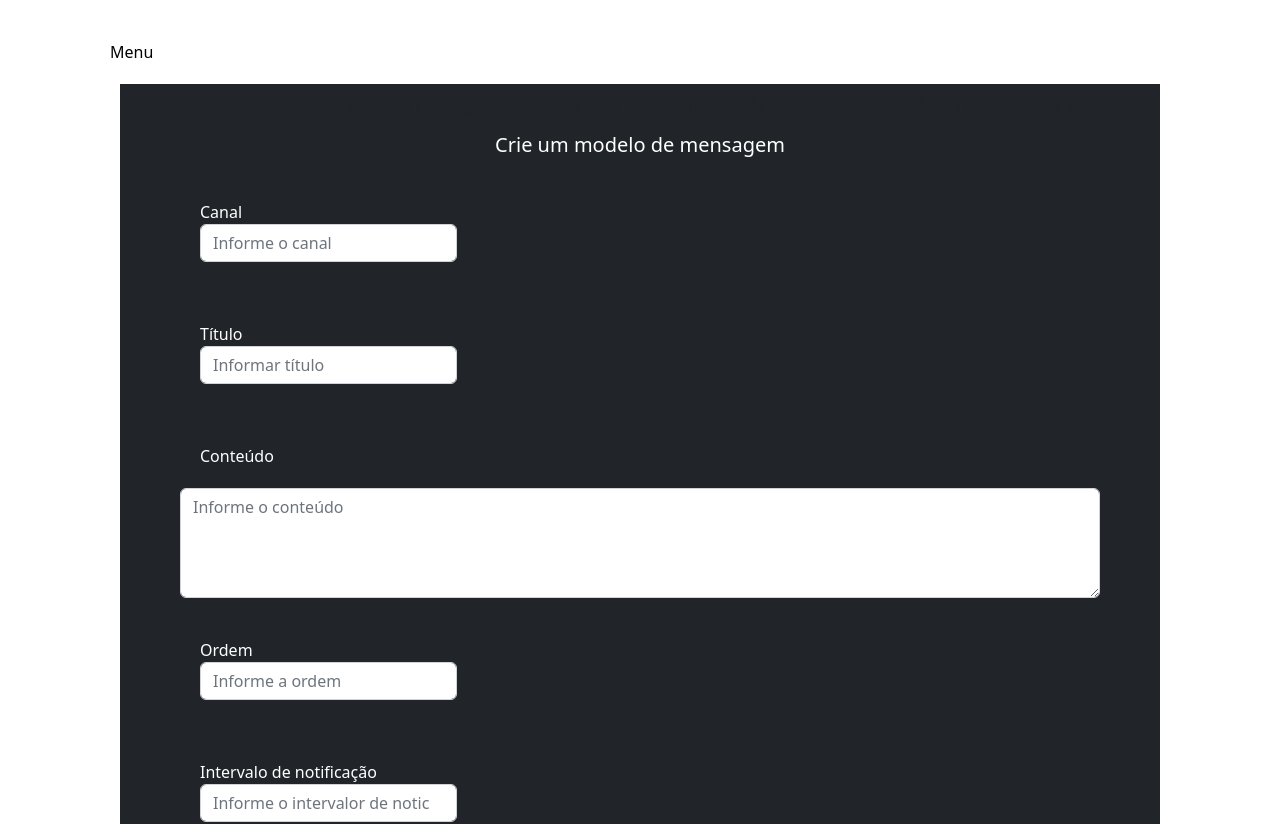
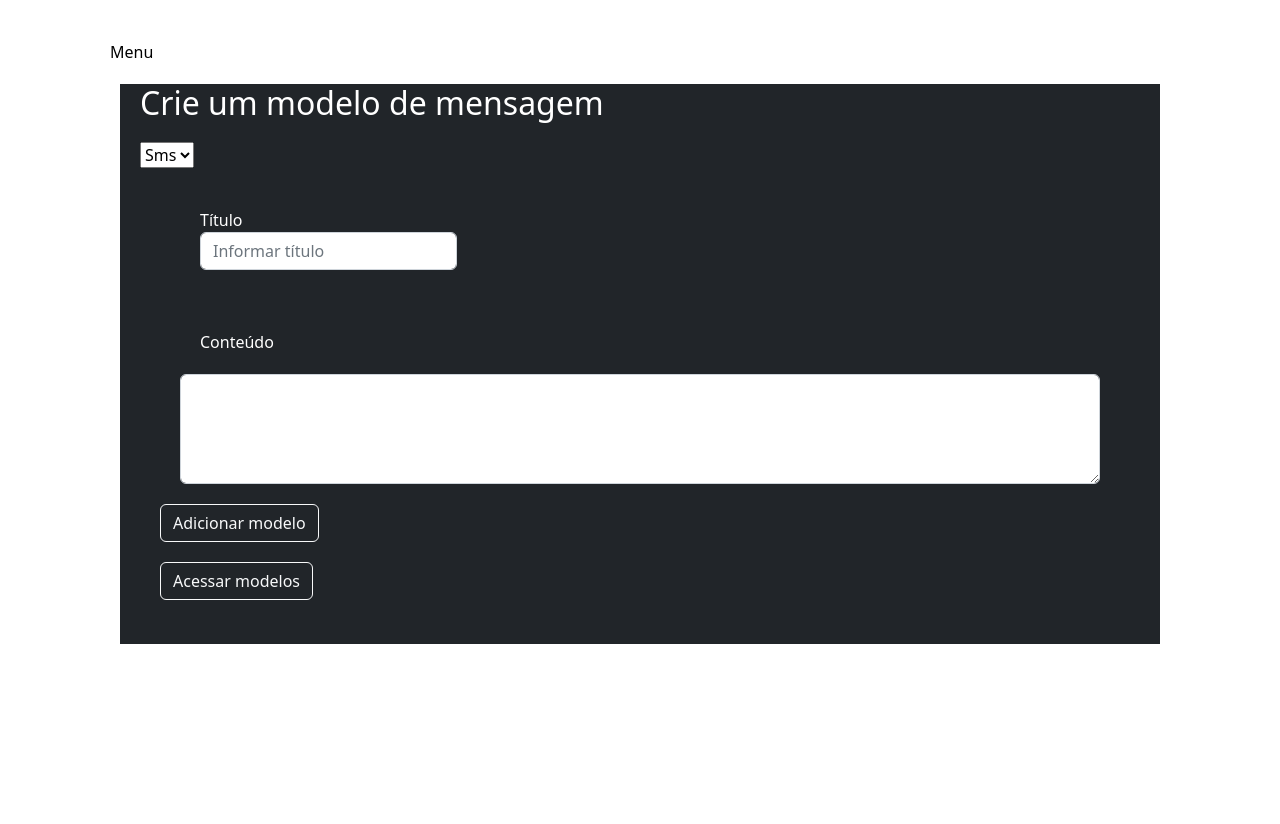
Before and after one commit to Tracker-Message/front-end, a Vue app in the folder tracker/: page /Modelo in a window 1280 px wide. Shown: the top 824 px of the page. After the commit the page ends 800 px from the top, so only its background shows below. Built offline with nearby package versions, Linux system fonts and the light colour scheme; the HTML template or start-up script is replaced by a standard one.

Commit message:
continuaçaõ dos methods

```diff
--- a/tracker/db/db.json
+++ b/tracker/db/db.json
@@ -1,49 +1,23 @@
 {
-  "userAuth": [
+  "autenticar": [],
+  "modelos": [
     {
-      "email": "email@email.com",
-      "senha": "12345",
+      "canal": "",
+      "name": "iptu",
+      "content": "",
       "id": 1
     }
   ],
-  "modelos": [
+  "canais": [
     {
-      "canal": "sms",
-      "titulo": "pagamento",
-      "conteudo": "",
-      "ordem": "3",
-      "intervalor": "1",
-      "id": 1
-    }
-  ],
-  "canalMsg": [
-    {
-      "canalMsg": "email",
+      "name": "sms",
       "id": 1
     },
     {
-      "canalMsg": "whatsapp",
+      "name": "email",
       "id": 2
-    },
-    {
-      "canalMsg": "ligaçaõ",
-      "id": 3
-    },
-    {
-      "canalMsg": "chamada de video",
-      "id": 4
-    },
-    {
-      "canalMsg": "torpedo",
-      "id": 5
-    },
-    {
-      "canalMsg": "msg",
-      "id": 6
-    },
-    {
-      "canalMsg": "torpedo",
-      "id": 7
     }
-  ]
+  ],
+  "mala-direta": [],
+  "status": []
 }
--- a/tracker/src/components/textarea/Textarea.vue
+++ b/tracker/src/components/textarea/Textarea.vue
@@ -6,11 +6,10 @@
    <textarea
    class="form-control"
    aria-label="textarea"
-   rows="4"
-   :placeholder="placeholder"
-   :value="modelConteudo"
-   @input="modelConteudo= $event.target.value"
-   ></textarea>
+   :type="type"
+   rows="4">
+   {{content}}
+   </textarea>
 
 
 </div>
@@ -21,11 +20,10 @@
 export default{
     name: 'Textarea',
     props:{
-   label: String,
-   placeholder: String,
-   type:String,
-   modelConteudo:String
+    label: String,
+    content:{
+      type:String,
     },
-  // emits:['update:modelConteudo']
+    }
 }
 </script>
--- a/tracker/src/navbar/navbar.vue
+++ b/tracker/src/navbar/navbar.vue
@@ -7,7 +7,7 @@ import { RouterLink, RouterView} from 'vue-router';
 <div>
      <nav class="navbar navbar-dark bg-dark">
   <RouterLink to="./Canal">Canal</RouterLink>
-
+  <RouterLink to="./MyCanais">Meus canais</RouterLink>
   <RouterLink to="./MalaDireta">Mala Direta</RouterLink>
 
   <RouterLink to="./Modelo">Modelos</RouterLink>
--- a/tracker/src/views/Canal.vue
+++ b/tracker/src/views/Canal.vue
@@ -18,12 +18,11 @@ label="Informe o canal"
 </div>
 
 <br/>
+<h2>Canais de mensagens cadastrados</h2>
 <MyCanais/>
 </div>
 
-
 </form>
-
 
 </template>
 
@@ -47,28 +46,28 @@ export default{
         }
     },
     methods:{
+        //provavel isso é o jeto de pegar dados
         async getCanais(){
-            const req=await fetch("http://homologacao.api.tracker.online.maceio.al.gov.br/v1/canais");
+            //const req=await fetch("http://homologacao.api.tracker.online.maceio.al.gov.br/v1/canais");
+            const req=await fetch("http://localhost:3000/canais")
             const data=await req.json();
 
             this.name=data.name;
-           //this.canalMsg=data;
-           //console.log("teste",this.canalMsg)
+
+           //console.log("teste",this.name)
         },
         //enviar
         async CanalMsgForm(){
             const data={
                  name:this.name
-
             }
-            console.log("clicou")
-
-                 console.log("teste 1", data)
-
+            //console.log("clicou")
+           // console.log("teste 1", data)
             const CanalMsgJson=JSON.stringify(data);
-            const req=await fetch("ttp://homologacao.api.tracker.online.maceio.al.gov.br/v1/canais",{
+           //const req=await fetch("http://homologacao.api.tracker.online.maceio.al.gov.br/v1/canais",{
+            const req=await fetch("http://localhost:3000/canais",{
                 method:"POST",
-
+                headers:{"Content-Type":"application/json"},
                 body:CanalMsgJson
             });
 
@@ -76,16 +75,10 @@ export default{
               //console.log("teste 2", res)
                //limpando
                this.name="";
-        },
-
-
-
+        }
     },
-
     mounted(){
-
        this.getCanais();
-
     }
 }
 
@@ -93,7 +86,7 @@ export default{
 </script>
 <style>
 
-.canal h1, p{
+.canal h1,h2, p{
     color: white;
 
 
--- a/tracker/src/views/Modelo.vue
+++ b/tracker/src/views/Modelo.vue
@@ -2,46 +2,33 @@
 <template>
 <div class="modelo">
 <div class="bg-dark">
-<h2>Crie modelos de mensagens é a página de modelo de mensagens</h2>
-<p>Crie um modelo de mensagem</p>
+
+<h2>Crie um modelo de mensagem</h2>
 
 <form action="" v-on:submit.prevent="ModeloForm">
-<Input
-type="text"
-v-model="canal"
-placeholder="Informe o canal"
-label="Canal"
-/>
+<select>
+    <option>Sms</option>
+</select>
 
 <Input
 type="text"
-v-model="titulo"
+v-model="name"
 placeholder="Informar título"
 label="Título"
 />
 
 <Textarea
-type="text"
-v-model="conteudo"
-placeholder="Informe o conteúdo"
+placeholder="Informe o conteúdo da mensagem"
+v-model="content"
 label="Conteúdo"
-/>
-
-<Input
-type="text"
-v-model="ordem"
-placeholder="Informe a ordem"
-label="Ordem"
-/>
-<Input
-type="number"
-v-model="intervalo"
-placeholder="Informe o intervalor de noticação"
-label="Intervalo de notificação"
 />
 
 <Button
  criarModelo="Adicionar modelo"
+ />
+
+ <Button
+ criarModelo="Acessar modelos"
  />
 </form>
 <br/>
@@ -67,10 +54,8 @@ export default{
     data(){
         return{
             canal:'',
-            titulo:'',
-            conteudo:'',
-            ordem:'',
-            intervalo:''
+            name:'',
+            content:'',
         }
     },
     methods:{
@@ -78,18 +63,14 @@ export default{
         const req=await fetch("http://localhost:3000/modelos")
         const data=await req.json();
         this.canal=data.canal;
-        this.titulo=data.titulo;
-        this.conteudo=data.conteudo;
-        this.ordem=data.ordem;
-        this.intervalo=data.intervalo;
+        this.name=data.name;
+        this.content=data.content;
         },
         async ModeloForm(){
             const data={
                 canal:this.canal,
-                titulo:this.titulo,
-                conteudo:this.conteudo,
-                ordem:this.ordem,
-                intervalor:this.intervalo
+                name:this.name,
+                content:this.content,
             }
             //console.log("teste modelo: 2", data)
             const ModeloJson=JSON.stringify(data);
@@ -102,10 +83,8 @@ export default{
             const res = await req.json()
             //limpando dados do form
             this.canal="";
-            this.titulo="";
-            this.conteudo="";
-            this.ordem="";
-            this.intervalo="";
+            this.name="";
+            this.content="";
          //console.log("teste 3", res)
         }
 
--- a/tracker/src/views/MyCanais.vue
+++ b/tracker/src/views/MyCanais.vue
@@ -1,12 +1,10 @@
 <template>
 
-<div>
+<div class="mycanais">
 
     <!--Precisa ser envolvido em uma div-->
 <div v-for="canal in canais">
-
 <Table :name="canal.name"/>
-
 </div>
 
 </div>
@@ -22,39 +20,31 @@ components:{
 },
 data(){
     return{
-        name:""
+        //nome da coluna
+        canais:null
+        //name:""
     }
 }, methods:{
     async getMyCanais(){
-        const req=await fetch("http://homologacao.api.tracker.online.maceio.al.gov.br/v1/canais",{
-            method:"GET",
-
-        });
-
+        //const req=await fetch("http://homologacao.api.tracker.online.maceio.al.gov.br/v1/canais",{
+        const req=await fetch("http://localhost:3000/canais")
+       // method:"GET",
         const data=await req.json();
         this.canais=data;
 
-        console.log("testando os canais", this.canais)
-
+        // console.log("testando os canais", this.name)
         //const res=await req.json();
         //atualizar a deleção
-       // this.getMyCanais();
+       this.getMyCanais();
 },
 
 },
 mounted(){
-    this.getMyCanais()
+    this.getMyCanais();
 }
 }
 
-/*
+</script>
+<style>
 
-//teste para pegar os dados
-        async getMyCanais(){
-        const req=await fetch("http://localhost:3000/canalMsg")
-        const data=await req.json();
-        this.canalMsg=data;
-        console.log("teste 4", this.canalMsg)
-        }
-*/
-</script>
+</style>
```
